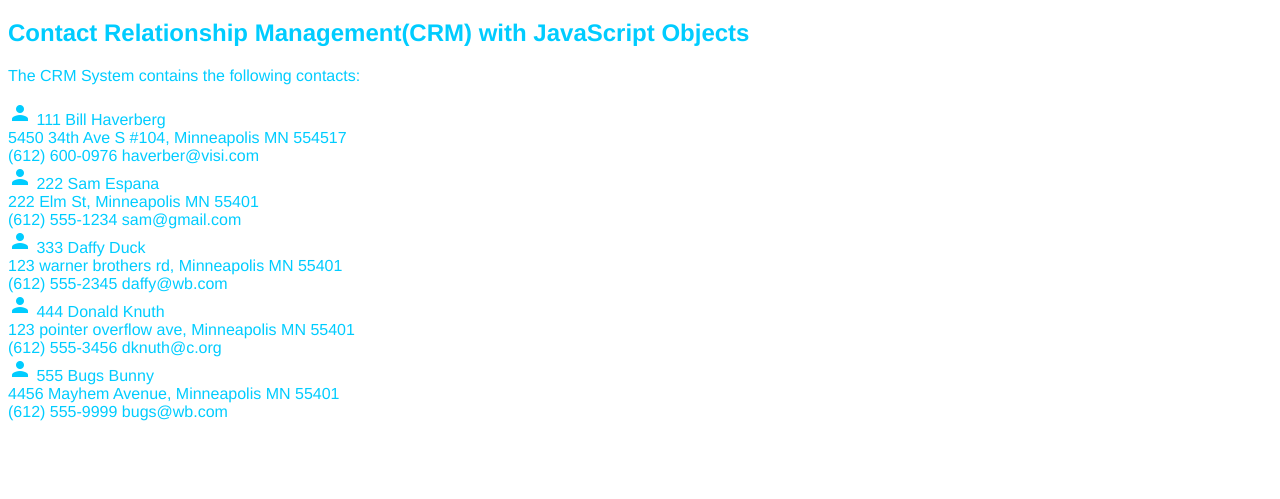
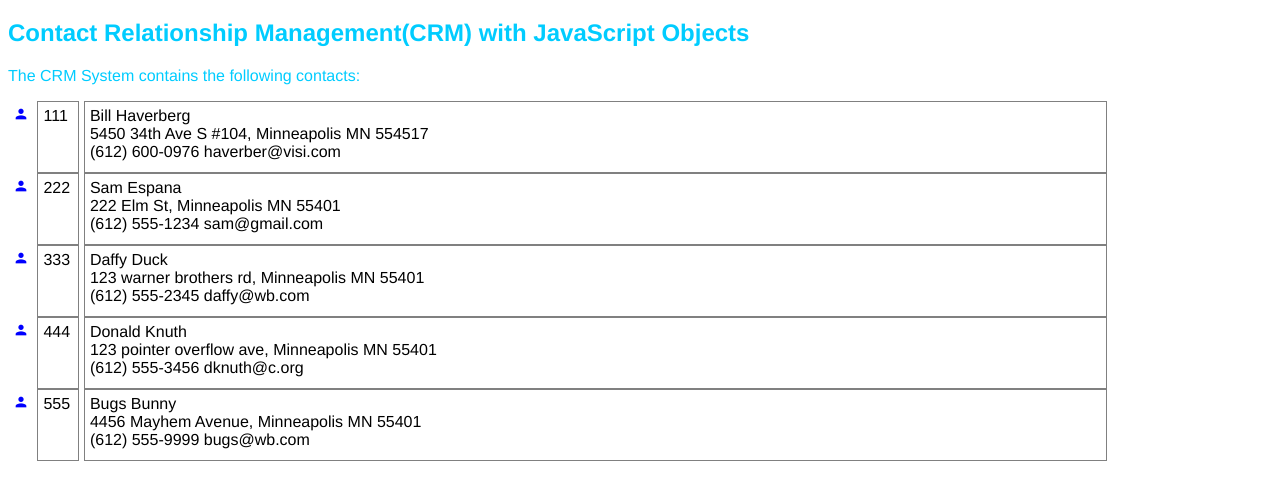
Before and after one commit to BillHaverberg/CCIS2591, a plain HTML site: page index.html in a window 1280 px wide. Shown: the part 61-560 px from the top of the page. Drawn offline with Linux system fonts and the light colour scheme.

Commit message:
added icon and <span> column layout

```diff
--- a/project3.css
+++ b/project3.css
@@ -3,3 +3,36 @@ html {
     color: #00ccff;
     font-family: "Helvetica Neue", Helvetica, Arial, sans-serif;
 }
+.material-icons {
+    font-size:16px;
+    color: blue;
+    margin-right: 10px;
+}
+span.icon {
+  display: inline-block;
+  width: 15px;
+  height: 60px;
+  padding: 5px;
+  vertical-align: top;
+  background-color: rgb(255,255,255);
+}
+span.id {
+  display: inline-block;
+  width: 30px;
+  height: 60px;
+  padding: 5px;
+  color: black;
+  border: 1px solid gray;
+  vertical-align: top;
+  background-color: #FFFFFF;
+}
+span.report {
+  display: inline-block;
+  width: 80%;
+  height: 60px;
+  padding: 5px;
+  border: 1px solid gray;
+  vertical-align: top;
+  color: black;
+  background-color: #FFFFFF;
+}
```
